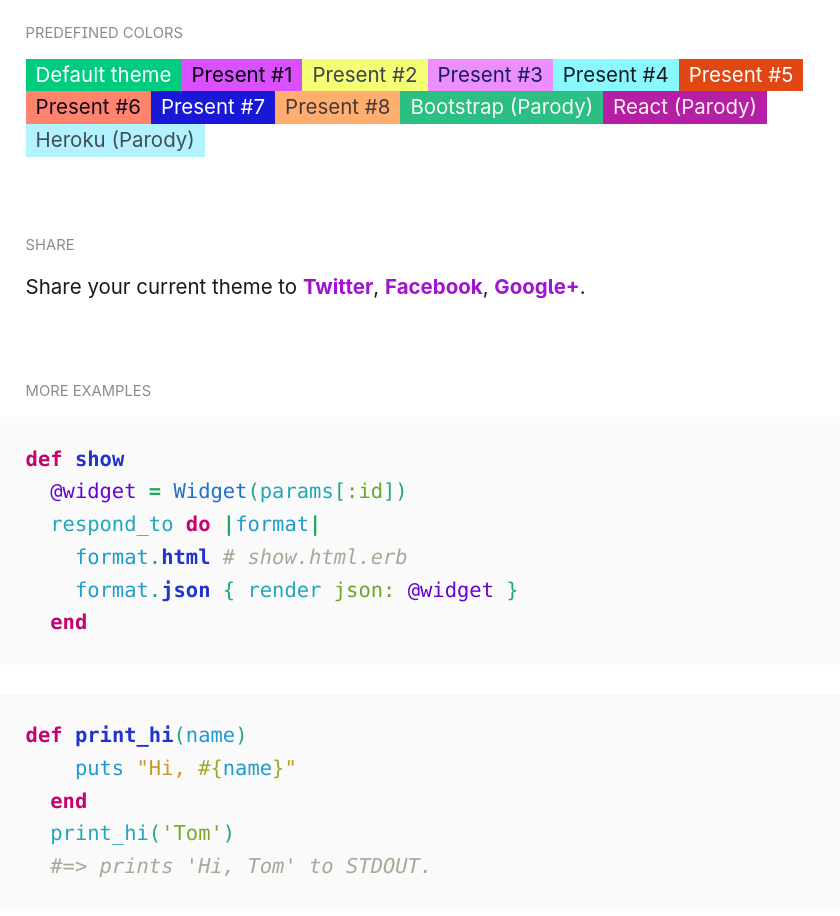
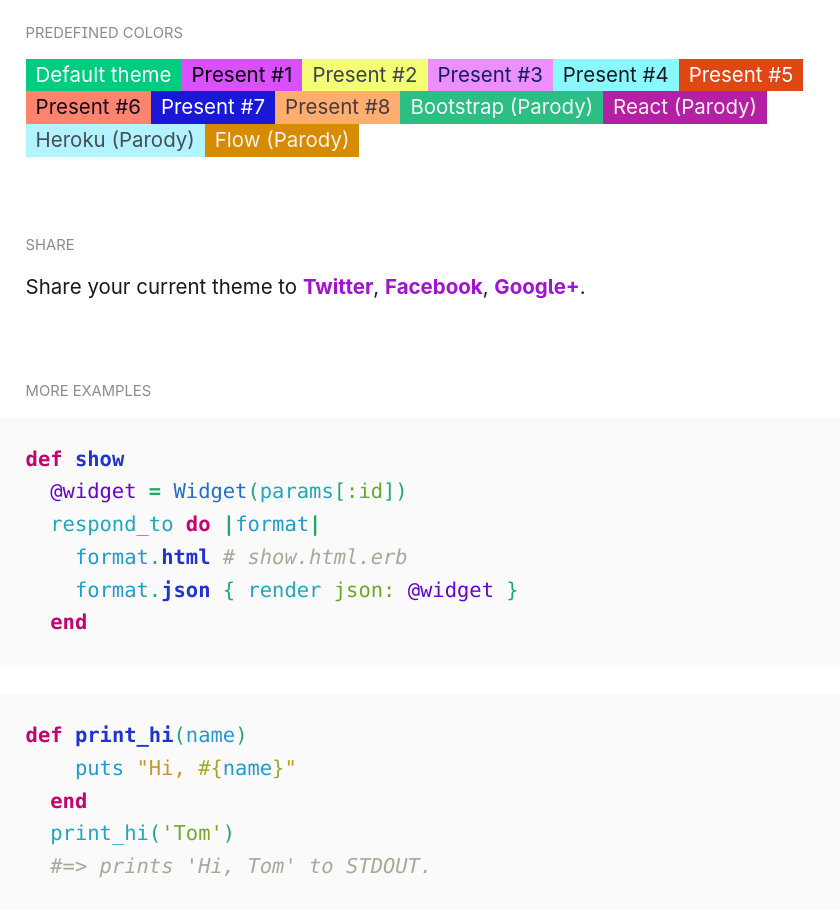
Before and after one commit to sparanoid/randomized, a website: page index.html in a window 1280 px wide. Shown: the part 1400-2316 px from the top of the page, without its empty margins (0-840 px from the left). Drawn offline with Linux system fonts and the light colour scheme.

Commit message:
feat(index): add more present

```diff
--- a/index.html
+++ b/index.html
@@ -70,6 +70,7 @@
     <button data-scheme="2bbf84-0275d8-f7f7f9" onclick="setScheme('present', this)">Bootstrap (Parody)</button>
     <button data-scheme="b51fa6-c05b4d-f8f5ec" onclick="setScheme('present', this)">React (Parody)</button>
     <button data-scheme="b3f2ff-c28eff-434e56" onclick="setScheme('present', this)">Heroku (Parody)</button>
+    <button data-scheme="d68b00-cc2e39-fcf4eb" onclick="setScheme('present', this)">Flow (Parody)</button>
   </p>
 
   <h2 class="sub-heading" id="share">Share</h2>
```
